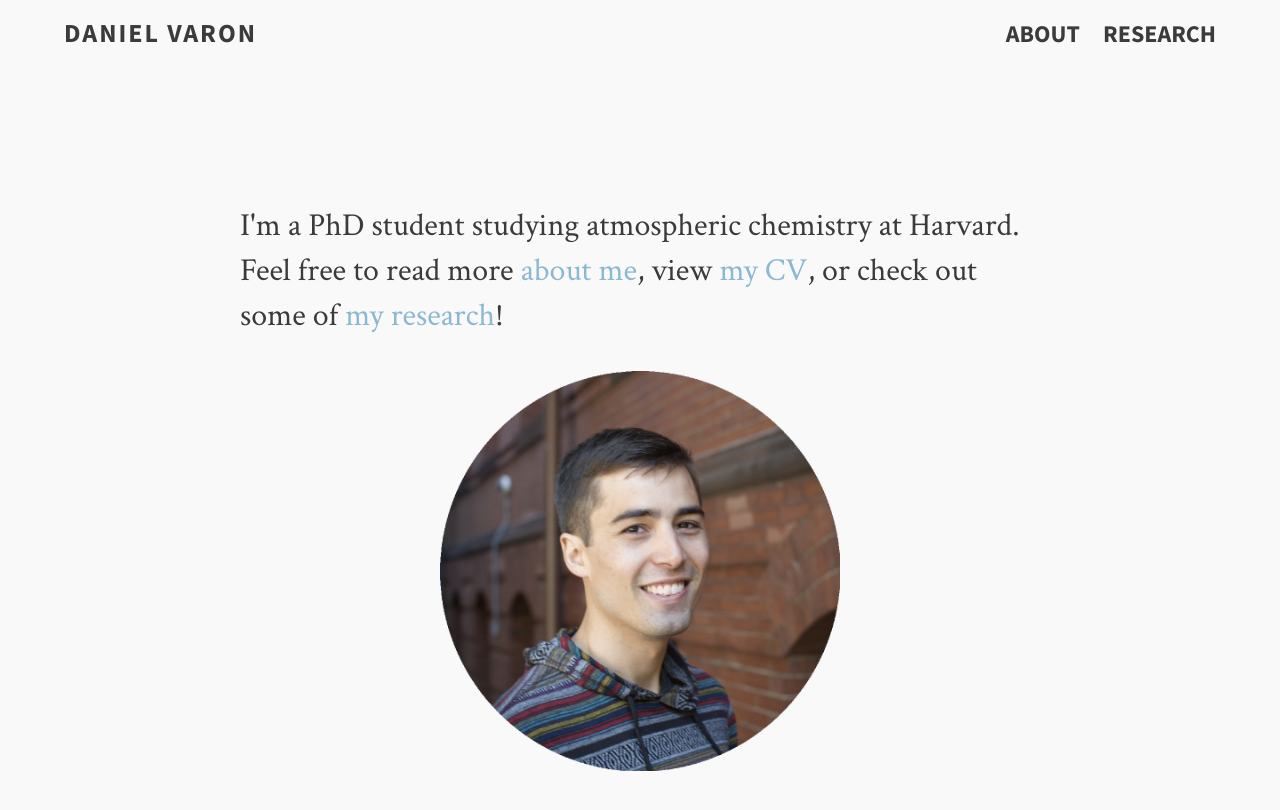
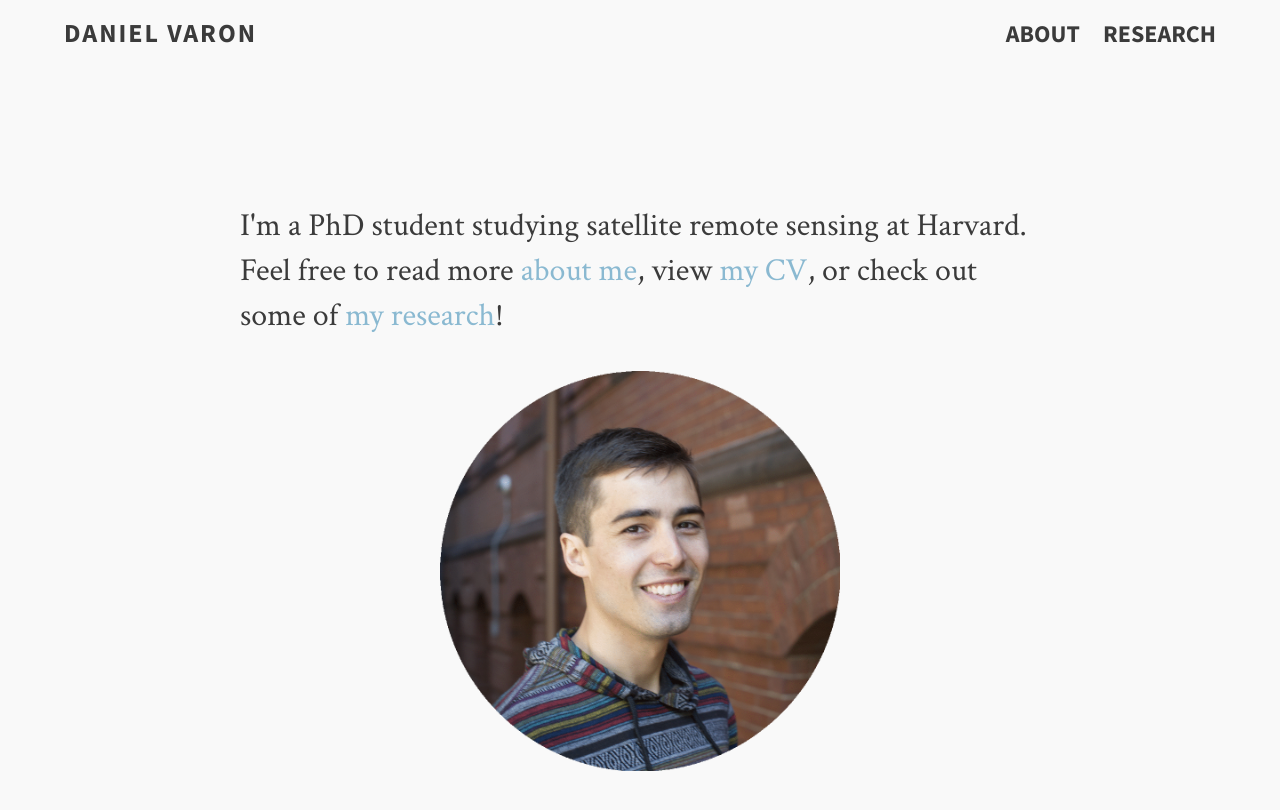
Before and after one commit to djvaron/djvaron.github.io, a Jekyll site: the page built from index.md, in a window 1280 px wide. Shown: the top 810 px of the page. Built offline with Jekyll 4.4.1, drawn with Linux system fonts in a browser that asks for light colours.

Commit message:
edit home

```diff
--- a/_layouts/home.html
+++ b/_layouts/home.html
@@ -14,7 +14,7 @@
             <br>
             <br>
             <br>
-            <p class="intro">I'm a PhD student studying atmospheric chemistry at Harvard. Feel free to read more <a href="{{ site.url }}/about">about me</a>, view <a href="{{ site.url }}/cv.pdf">my CV</a>, or check out some of <a href="{{ site.url }}/research">my research</a>!</p>
+            <p class="intro">I'm a PhD student studying satellite remote sensing at Harvard. Feel free to read more <a href="{{ site.url }}/about">about me</a>, view <a href="{{ site.url }}/cv.pdf">my CV</a>, or check out some of <a href="{{ site.url }}/research">my research</a>!</p>
             <figure><center><img src="/images/me.png" width="400" /></center></figure>
 <!--            <br>
             <br>
```
